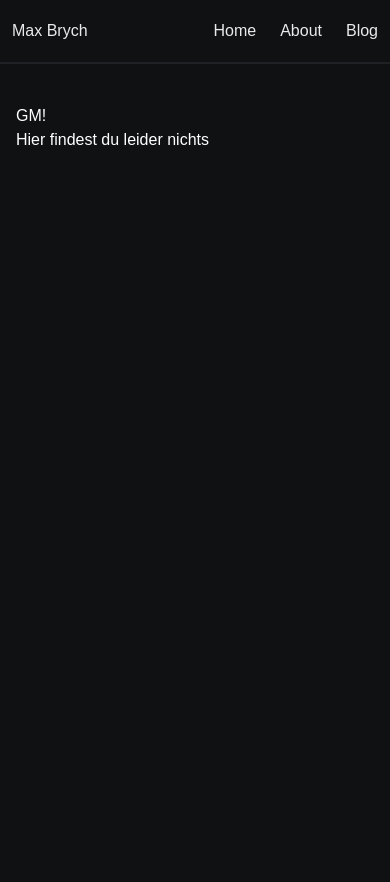
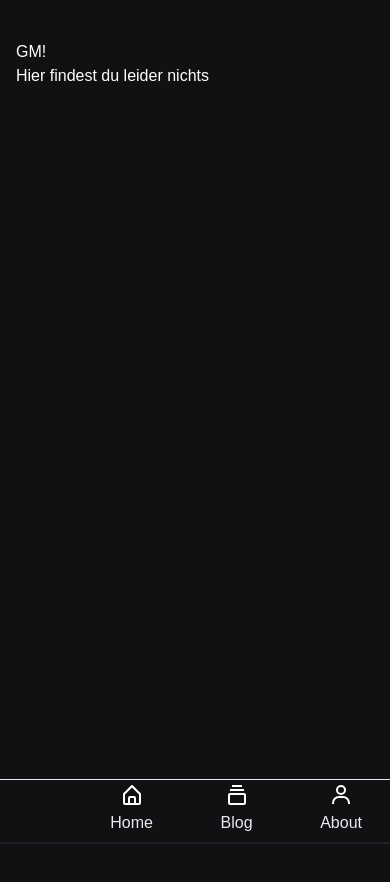
Before and after one commit to MaxBrych/max-website, a Next.js app: page / in a window 390 px wide. Shown: the top 882 px of the page. After the commit the page ends 844 px from the top, so only its background shows below. Built offline with nearby package versions, Linux system fonts and the light colour scheme.

Commit message:
bottom navbar test

```diff
--- a/app/(user)/post/[slug]/page.tsx
+++ b/app/(user)/post/[slug]/page.tsx
@@ -42,10 +42,10 @@ async function Post({ params: { slug } }: Props) {
 
   return (
     <div className="flex flex-col items-center w-full">
-      <div className="py-16 sm:w-2/3">
+      <div className="py-8 md:py-16 sm:w-2/3">
         <div className="px-6 ">
           <div>
-            <h1 className="font-mono text-5xl tracking-tighter leading-12">
+            <h1 className="font-mono font-semibold text-4xl md:text-5xl tracking-tighter leading-16">
               {post.title}
             </h1>
             <div className="flex justify-between py-6 sm:py-8 ">
@@ -87,9 +87,9 @@ async function Post({ params: { slug } }: Props) {
           </div>
         </div>
         <div className="absolute right-6 top-24">
-          <h1 className="text-white">Sidebar</h1>
+          <h1 className="text-white invisible md:visible">Sidebar</h1>
         </div>
-        <div className="absolute left-4 top-20 sm:left-6 sm:top-24">
+        <div className="absolute left-4 top-20 sm:left-6 sm:top-24 invisible md:visible">
           <Link href="/blog">
             <MdArrowBackIosNew className="w-12 h-12 p-3 bg-gray-800 border border-gray-300 rounded-full hover:bg-gray-700" />
           </Link>
--- a/components/Bio.tsx
+++ b/components/Bio.tsx
@@ -30,9 +30,9 @@ function Bio({ author }: Props) {
               />
               <a
                 href="https://twitter.com/MaxBrych"
-                className="flex items-center px-3 py-2 font-semibold text-black transition ease-in-out rounded-full text-m hover:opacity-100 h-9 bg-gradient-to-r from-white to-primary-200 hover:bg-gradient-r hover:from-primary-200 hover:to-primary-200"
+                className="flex items-center px-3 py-2 font-bold text-black transition ease-in-out rounded-full text-m hover:opacity-100 h-9 bg-gradient-to-r from-white to-primary-200 hover:bg-gradient-r hover:from-primary-200 hover:to-primary-200"
               >
-                folgen
+                Folgen
               </a>
             </div>
 
--- a/components/Header.tsx
+++ b/components/Header.tsx
@@ -1,16 +1,21 @@
 import Link from "next/link";
+import { BiHomeAlt, BiGridAlt, BiCollection, BiUser } from "react-icons/bi";
+
+const style = { color: "white", fontSize: "1.5em" };
 
 function Header() {
   return (
-    <nav className="flex items-center justify-between h-16 text-white bg-gray-900 border-b-2 border-gray-800 ">
+    <div className="fixed bottom-0 md:top-0 z-50 w-full sm:static border border-t-1 border-l-0 border-r-0 border-b-0 sm:border-t-0 border-gray ">
+      <nav className="px-4 md:px-16 flex items-center justify-between h-16 text-white bg-gray-900 border-b-2 border-gray-800 ">
         <Link
           href="/"
-        className="px-3 py-1 font-sans text-gray-200 rounded-full hover:bg-gray-800"
+          className="px-3 py-1 invisible sm:visible font-sans text-gray-200 rounded-full hover:bg-gray-800"
         >
           Max Brych
         </Link>
-      <ul className="flex items-center">
-        <li>
+        <ul className="flex items-center justify-between w-full sm:w-auto">
+          <li className="flex flex-col items-center">
+            <BiHomeAlt style={style} className="sm:invisible" />
             <Link
               href="/"
               className="px-3 py-1 text-gray-200 rounded-full hover:bg-gray-800"
@@ -18,15 +23,8 @@ function Header() {
               Home
             </Link>
           </li>
-        <li>
-          <Link
-            href="/about"
-            className="px-3 py-1 text-gray-200 rounded-full hover:bg-gray-800"
-          >
-            About
-          </Link>
-        </li>
-        <li>
+          <li className="flex flex-col items-center">
+            <BiCollection style={style} className="sm:invisible" />
             <Link
               href="./blog"
               className="px-3 py-1 text-gray-200 rounded-full hover:bg-gray-700"
@@ -34,9 +32,19 @@ function Header() {
               Blog
             </Link>
           </li>
+          <li className="flex flex-col items-center">
+            <BiUser style={style} className="sm:invisible " />
+            <Link
+              href="/about"
+              className="px-3 py-1 text-gray-200 rounded-full hover:bg-gray-800 "
+            >
+              About
+            </Link>
+          </li>
         </ul>
         {/* Nav links go here */}
       </nav>
+    </div>
   );
 }
 
```
Lines whose indentation alone changed are shown as unchanged.
